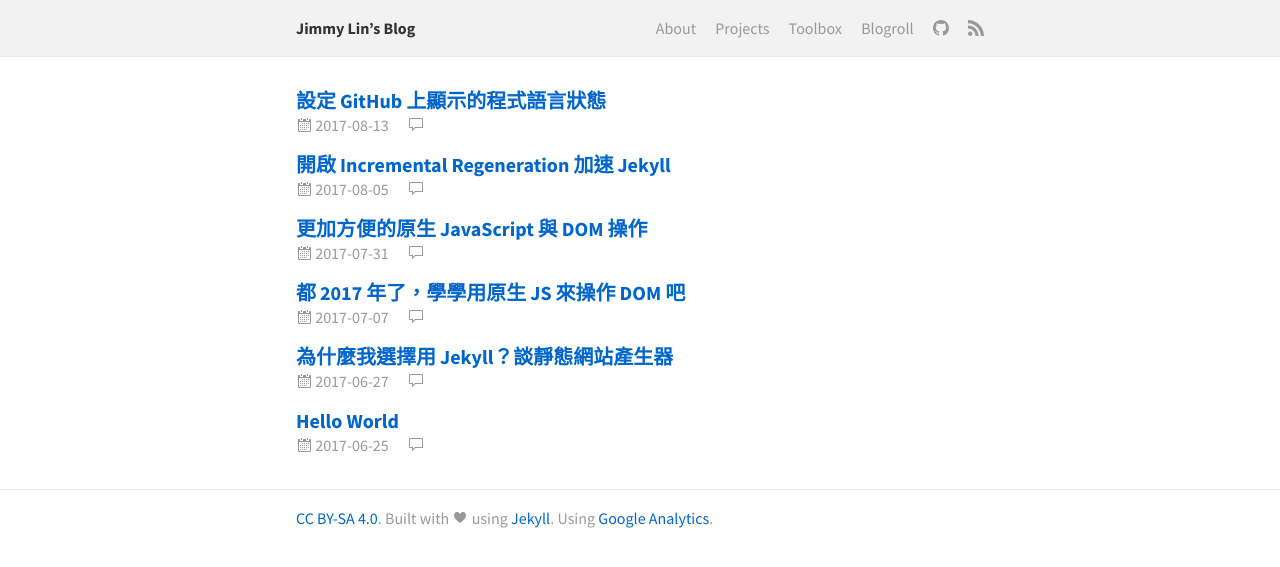
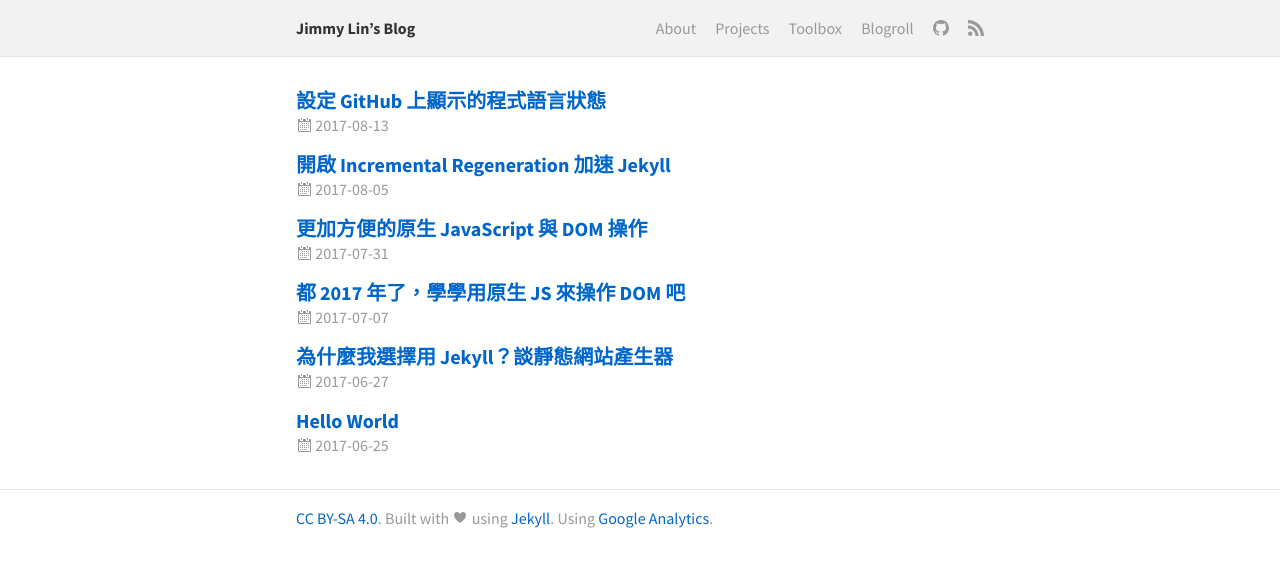
Before and after one commit to mnghsn/jmln.tw, a Jekyll site: the page built from index.html, in a window 1280 px wide. Shown: the top 567 px of the page. Built offline with Jekyll 4.4.1, drawn with Linux system fonts in a browser that asks for light colours; comment, search, counter and statistics services are not loaded.

Commit message:
Remove Disqus comment system
Using third-party powered commenting system means user data is stored on
third-party server, and the company that operates the commenting
platform has access to all the data including user IP and header data.

Taking user privacy and data control into account, I decided to remove
the commenting system.

```diff
--- a/_config.yml
+++ b/_config.yml
@@ -43,10 +43,6 @@
 kramdown:
   input: GFM
   auto_ids: false
-
-# Comments
-disqus:
-  shortname: jmlntw
 
 # Collections
 collections:
--- a/_includes/foot.html
+++ b/_includes/foot.html
@@ -2,7 +2,3 @@
 <script src="{{ '/assets/scripts/emoji.js' | relative_url }}"></script>
 
 <script src="{{ '/assets/scripts/vendor/gists.min.js' | relative_url }}"></script>
-
-{% if site.disqus.shortname and jekyll.environment == "production" %}
-  <script id="dsq-count-scr" src="https://{{ site.disqus.shortname | escape }}.disqus.com/count.js" async></script>
-{% endif %}
--- a/_layouts/post.html
+++ b/_layouts/post.html
@@ -40,10 +40,4 @@
     </ul>
   </footer>
 
-  {% if page.comments %}
-    {% if site.disqus.shortname and jekyll.environment == "production" %}
-      {% include disqus.html %}
-    {% endif %}
-  {% endif %}
-
 </article>
--- a/index.html
+++ b/index.html
@@ -19,15 +19,6 @@
           {% assign date_format = site.date_format | default: "%b %-d, %Y" %}
           {{ post.date | date: date_format | escape }}
         </li>
-
-        {% if post.comments %}
-          {% if site.disqus.shortname and jekyll.environment == "production" %}
-            <li class="list-inline-item">
-              {% include icons/comment.svg %}
-              <span class="disqus-comment-count" data-disqus-identifier="{{ post.url | absolute_url }}"></span>
-            </li>
-          {% endif %}
-        {% endif %}
       </ul>
 
     </li>
```
Also changed, not shown: _includes/disqus.html (deleted, +0 -15 lines), _includes/icons/comment.svg (deleted).
